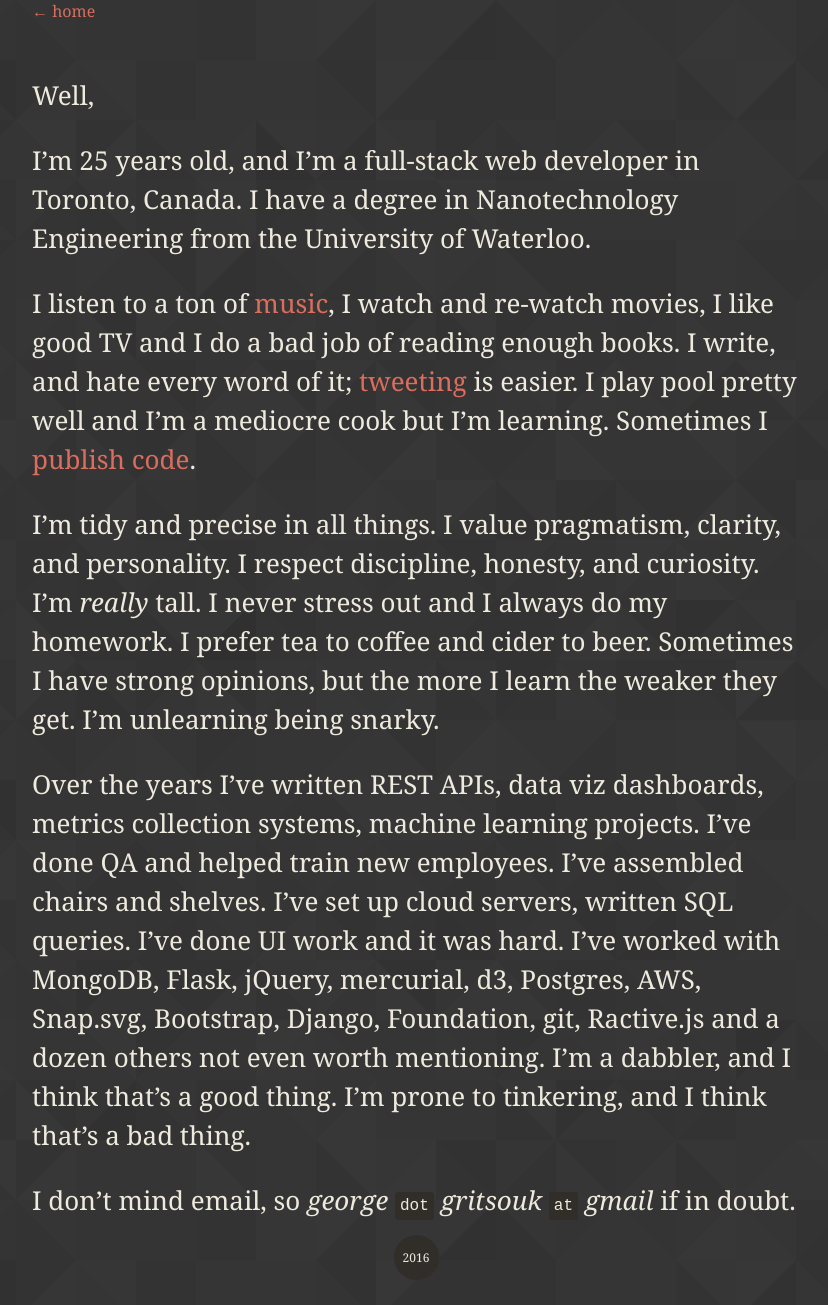
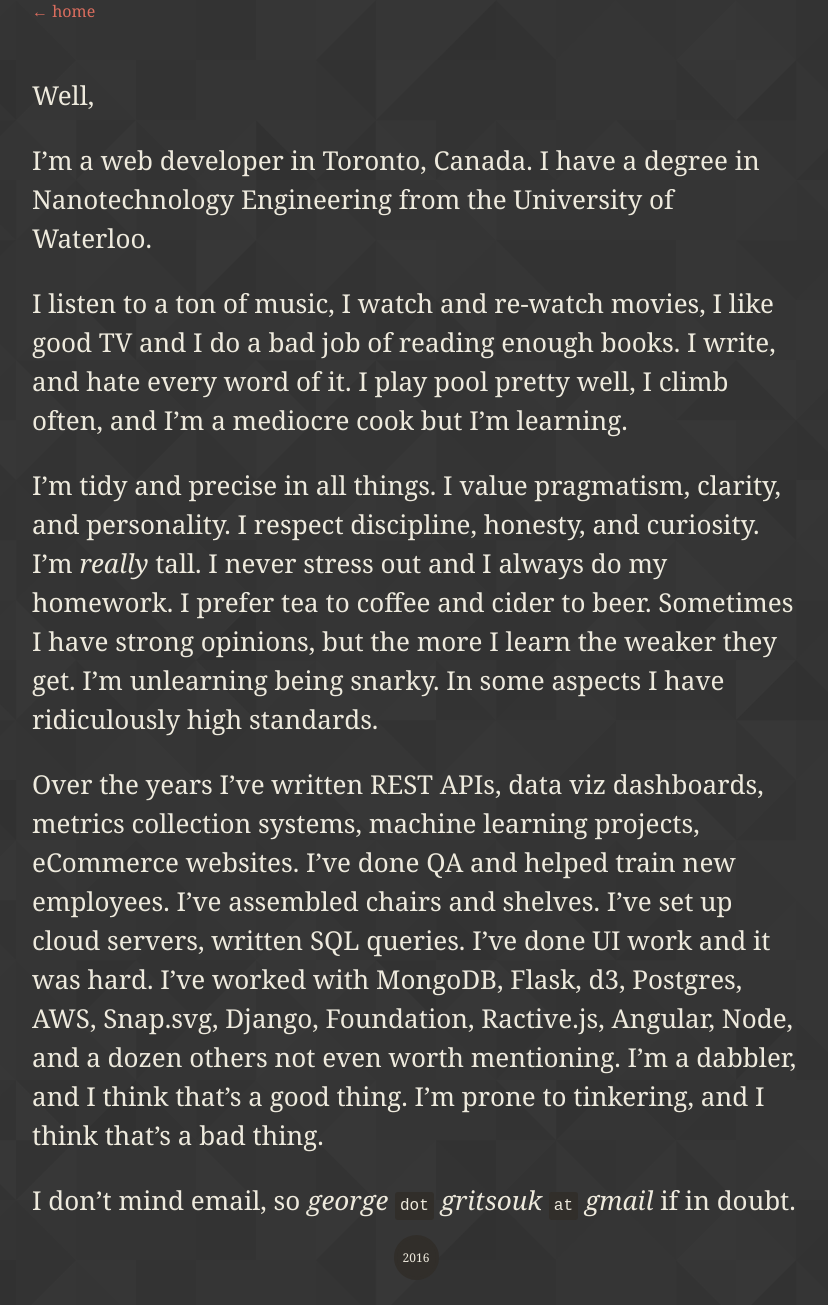
Before and after one commit to gggritso/site, a Jekyll site: the page built from about.md, in a window 1280 px wide. Shown: the whole page, without its empty margins (224-1052 px from the left). Built offline with Jekyll 4.4.1, drawn with Linux system fonts in a browser that asks for light colours.

Commit message:
Update about page.

```diff
--- a/about.md
+++ b/about.md
@@ -4,12 +4,12 @@
 
 Well,
 
-I'm 25 years old, and I'm a full-stack web developer in Toronto, Canada. I have a degree in Nanotechnology Engineering from the University of Waterloo.
+I'm a web developer in Toronto, Canada. I have a degree in Nanotechnology Engineering from the University of Waterloo.
 
-I listen to a ton of [music](http://www.rdio.com/people/gggritso/), I watch and re-watch movies, I like good TV and I do a bad job of reading enough books. I write, and hate every word of it; [tweeting](http://twitter.com/gggritso) is easier. I play pool pretty well and I'm a mediocre cook but I'm learning. Sometimes I [publish code](https://github.com/gggritso/).
+I listen to a ton of music, I watch and re-watch movies, I like good TV and I do a bad job of reading enough books. I write, and hate every word of it. I play pool pretty well, I climb often, and I'm a mediocre cook but I'm learning.
 
-I’m tidy and precise in all things. I value pragmatism, clarity, and personality. I respect discipline, honesty, and curiosity. I’m _really_ tall. I never stress out and I always do my homework. I prefer tea to coffee and cider to beer. Sometimes I have strong opinions, but the more I learn the weaker they get. I'm unlearning being snarky.
+I’m tidy and precise in all things. I value pragmatism, clarity, and personality. I respect discipline, honesty, and curiosity. I’m _really_ tall. I never stress out and I always do my homework. I prefer tea to coffee and cider to beer. Sometimes I have strong opinions, but the more I learn the weaker they get. I'm unlearning being snarky. In some aspects I have ridiculously high standards.
 
-Over the years I've written REST APIs, data viz dashboards, metrics collection systems, machine learning projects. I've done QA and helped train new employees. I've assembled chairs and shelves. I've set up cloud servers, written SQL queries. I've done UI work and it was hard. I've worked with MongoDB, Flask, jQuery, mercurial, d3, Postgres, AWS, Snap.svg, Bootstrap, Django, Foundation, git, Ractive.js and a dozen others not even worth mentioning. I'm a dabbler, and I think that's a good thing. I'm prone to tinkering, and I think that's a bad thing.
+Over the years I've written REST APIs, data viz dashboards, metrics collection systems, machine learning projects, eCommerce websites. I've done QA and helped train new employees. I've assembled chairs and shelves. I've set up cloud servers, written SQL queries. I've done UI work and it was hard. I've worked with MongoDB, Flask, d3, Postgres, AWS, Snap.svg, Django, Foundation, Ractive.js, Angular, Node, and a dozen others not even worth mentioning. I'm a dabbler, and I think that's a good thing. I'm prone to tinkering, and I think that's a bad thing.
 
 I don't mind email, so _george_ `dot` _gritsouk_ `at` _gmail_ if in doubt.
```
